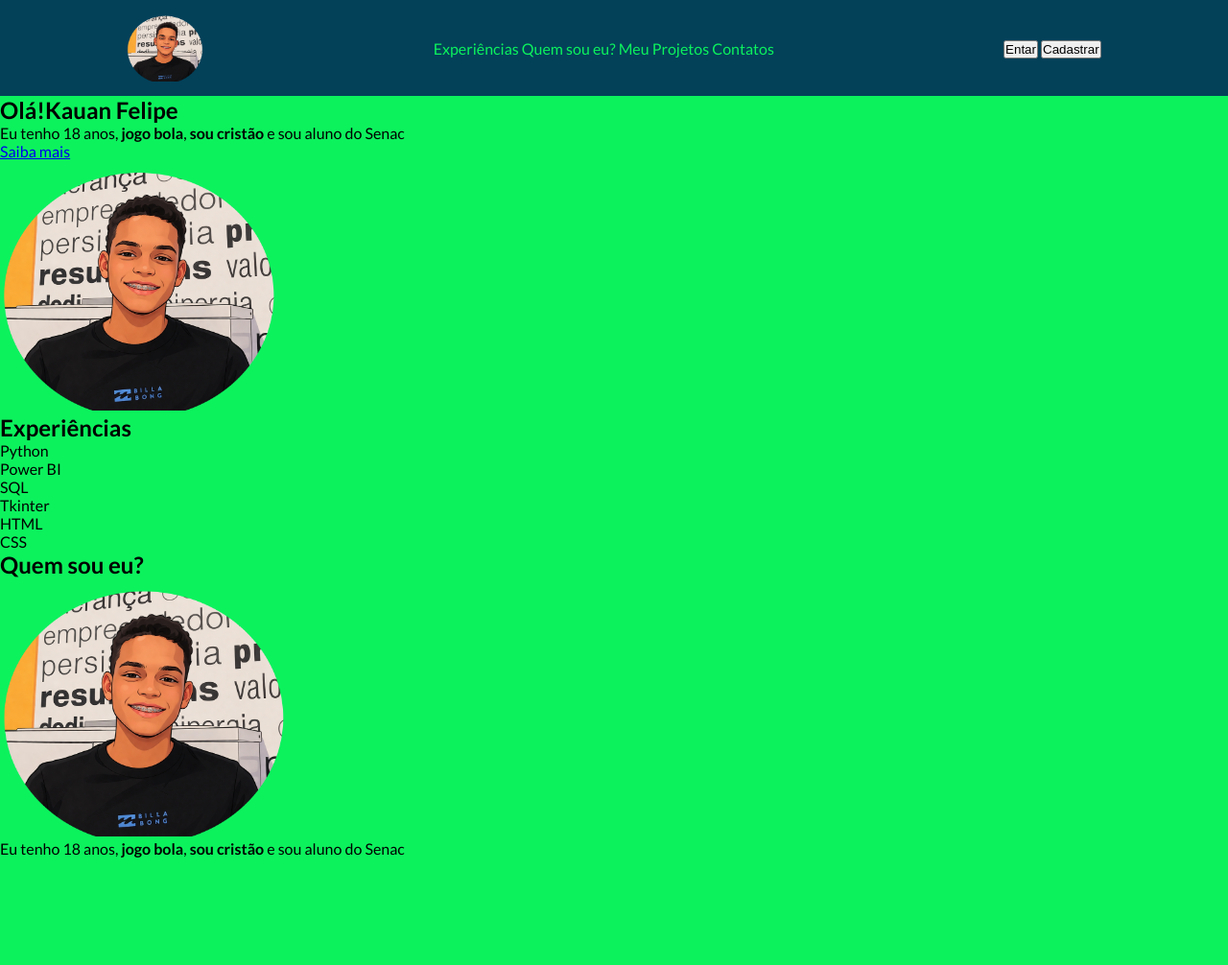
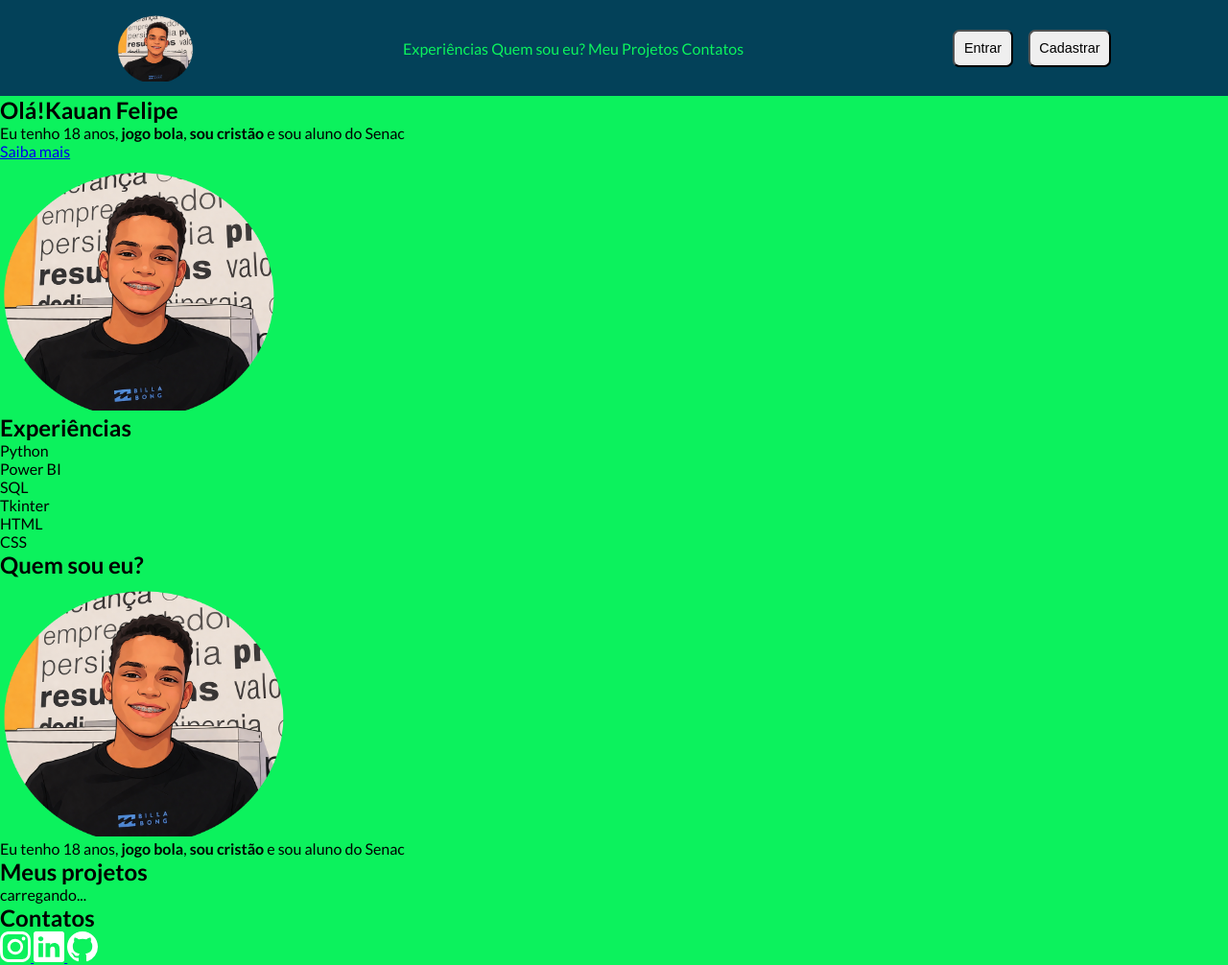
Before and after one commit to Kauanfelipe1231/Meu-Portif-lio, a plain HTML site: page index.html in a window 1280 px wide. Shown: the whole page at 96% size. Before the commit the page ends 894 px from the top, so only its background shows below. Drawn offline with Linux system fonts and the light colour scheme.

Commit message:
Add files via upload
Atualização do código

```diff
--- a/index.html
+++ b/index.html
@@ -19,9 +19,9 @@
             <a href="#" class="nav-links">Meu Projetos</a>
             <a href="#" class="nav-links">Contatos</a>
         </nav>
-        <div>
-            <button>Entar</button>
-            <button>Cadastrar</button>
+        <div class="box-bnt">
+            <button class="box-bnt">Entrar</button>
+            <button class="box-bnt">Cadastrar</button>
         </div>
     </header>
     <main>
@@ -36,7 +36,7 @@
             </div>
         </section>
          <section id="Experiências" class="second-section"></section>
-            <h2>Experiências</h2>
+            <h2 class="title">Experiências</h2>
             <ul>
                 <li>Python</li>
                 <li>Power BI</li>
@@ -45,15 +45,42 @@
                 <li>HTML</li>
                 <li>CSS</li>
             </ul>
-        <section id="quem-sou-eu " class="trird-section"></section>
-            <h2>Quem sou eu?</h2>
+        <section id="quem-sou-eu " class="trird-section">
+            <h2 class="title">Quem sou eu?</h2>
             <div>
                 <img src="ChatGPT Image 8 de abr. de 2026, 09_14_28(2).png" width="300" alt="Imagem da turma">
                 <p>Eu tenho 18 anos, <strong>jogo bola</strong>, <strong>sou cristão</strong> e sou aluno do Senac</p>
             </div>
         <section class="fourth-section"></section>
+            <h2 class="title0">Meus projetos</h2>
+            <p id="loading">carregando...</p>
+            <div id="lista-meus-projetos">
+
+            </div>
+
+        </section>
 
     </main>
-    <footer></footer>
+    <footer id="Contatos">
+        <h2 class="title">Contatos</h2>
+        <di>
+            <a href="https://instagram.kauanfelipech_123/" title="instagram" target="_blank">
+                <svg xlmn="https://www.w3.org/2000/svg" width="32" height="32" fill="#fff" class="bi bi-instagram" viewBox="0 0 16 16">
+                <path d="M8 0C5.829 0 5.556.01 4.703.048 3.85.088 3.269.222 2.76.42a3.9 3.9 0 0 0-1.417.923A3.9 3.9 0 0 0 .42 2.76C.222 3.268.087 3.85.048 4.7.01 5.555 0 5.827 0 8.001c0 2.172.01 2.444.048 3.297.04.852.174 1.433.372 1.942.205.526.478.972.923 1.417.444.445.89.719 1.416.923.51.198 1.09.333 1.942.372C5.555 15.99 5.827 16 8 16s2.444-.01 3.298-.048c.851-.04 1.434-.174 1.943-.372a3.9 3.9 0 0 0 1.416-.923c.445-.445.718-.891.923-1.417.197-.509.332-1.09.372-1.942C15.99 10.445 16 10.173 16 8s-.01-2.445-.048-3.299c-.04-.851-.175-1.433-.372-1.941a3.9 3.9 0 0 0-.923-1.417A3.9 3.9 0 0 0 13.24.42c-.51-.198-1.092-.333-1.943-.372C10.443.01 10.172 0 7.998 0zm-.717 1.442h.718c2.136 0 2.389.007 3.232.046.78.035 1.204.166 1.486.275.373.145.64.319.92.599s.453.546.598.92c.11.281.24.705.275 1.485.039.843.047 1.096.047 3.231s-.008 2.389-.047 3.232c-.035.78-.166 1.203-.275 1.485a2.5 2.5 0 0 1-.599.919c-.28.28-.546.453-.92.598-.28.11-.704.24-1.485.276-.843.038-1.096.047-3.232.047s-2.39-.009-3.233-.047c-.78-.036-1.203-.166-1.485-.276a2.5 2.5 0 0 1-.92-.598 2.5 2.5 0 0 1-.6-.92c-.109-.281-.24-.705-.275-1.485-.038-.843-.046-1.096-.046-3.233s.008-2.388.046-3.231c.036-.78.166-1.204.276-1.486.145-.373.319-.64.599-.92s.546-.453.92-.598c.282-.11.705-.24 1.485-.276.738-.034 1.024-.044 2.515-.045zm4.988 1.328a.96.96 0 1 0 0 1.92.96.96 0 0 0 0-1.92m-4.27 1.122a4.109 4.109 0 1 0 0 8.217 4.109 4.109 0 0 0 0-8.217m0 1.441a2.667 2.667 0 1 1 0 5.334 2.667 2.667 0 0 1 0-5.334"/>
+                </svg>
+            </a>
+            <a href="#" title="https://linkedin.com/kauanfelipech_123/" target="_blank">
+                <svg xlmns="http://www.w3.org/2000/svg" width="32" height="32" fill="#fff" class="bi bi-linkedin" viewBox="0 0 16 16">
+                <path d="M0 1.146C0 .513.526 0 1.175 0h13.65C15.474 0 16 .513 16 1.146v13.708c0 .633-.526 1.146-1.175 1.146H1.175C.526 16 0 15.487 0 14.854zm4.943 12.248V6.169H2.542v7.225zm-1.2-8.212c.837 0 1.358-.554 1.358-1.248-.015-.709-.52-1.248-1.342-1.248S2.4 3.226 2.4 3.934c0 .694.521 1.248 1.327 1.248zm4.908 8.212V9.359c0-.216.016-.432.08-.586.173-.431.568-.878 1.232-.878.869 0 1.216.662 1.216 1.634v3.865h2.401V9.25c0-2.22-1.184-3.252-2.764-3.252-1.274 0-1.845.7-2.165 1.193v.025h-.016l.016-.025V6.169h-2.4c.03.678 0 7.225 0 7.225z"/>
+                </svg>
+            </a>
+             <a href="https://github.com/dashboard//" title="Github" target="_blank">
+                <svg xmlns="http://www.w3.org/2000/svg" width="32" height="32" fill="#fff" class="bi bi-github" viewBox="0 0 16 16">
+                <path d="M8 0C3.58 0 0 3.58 0 8c0 3.54 2.29 6.53 5.47 7.59.4.07.55-.17.55-.38 0-.19-.01-.82-.01-1.49-2.01.37-2.53-.49-2.69-.94-.09-.23-.48-.94-.82-1.13-.28-.15-.68-.52-.01-.53.63-.01 1.08.58 1.23.82.72 1.21 1.87.87 2.33.66.07-.52.28-.87.51-1.07-1.78-.2-3.64-.89-3.64-3.95 0-.87.31-1.59.82-2.15-.08-.2-.36-1.02.08-2.12 0 0 .67-.21 2.2.82.64-.18 1.32-.27 2-.27s1.36.09 2 .27c1.53-1.04 2.2-.82 2.2-.82.44 1.1.16 1.92.08 2.12.51.56.82 1.27.82 2.15 0 3.07-1.87 3.75-3.65 3.95.29.25.54.73.54 1.48 0 1.07-.01 1.93-.01 2.2 0 .21.15.46.55.38A8.01 8.01 0 0 0 16 8c0-4.42-3.58-8-8-8"/>
+                </svg>
+            </a>
+        </di>
+    </footer>
 </body>
+<script src="main.js"></script>
 </html>
--- a/style.css
+++ b/style.css
@@ -34,3 +34,16 @@ header{
     text-decoration: none;
     color: var(--cor5);
 }
+
+.box-bnt{
+    display: flex;
+    gap: 1rem;
+}
+
+button{
+    padding: .6rem;
+    font-size: .9rem;
+    border-radius: 7px;
+    cursor: pointer;
+    transition: .4s;
+}
```
